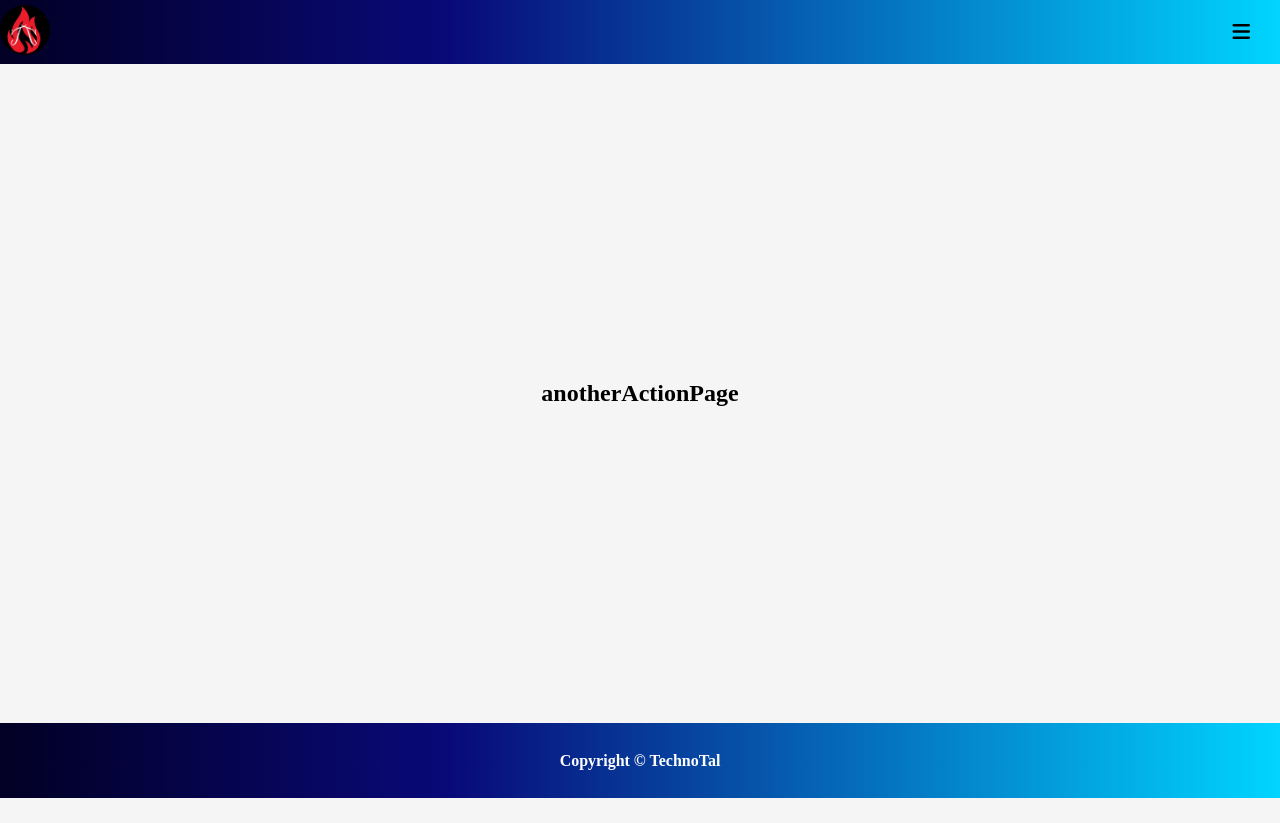
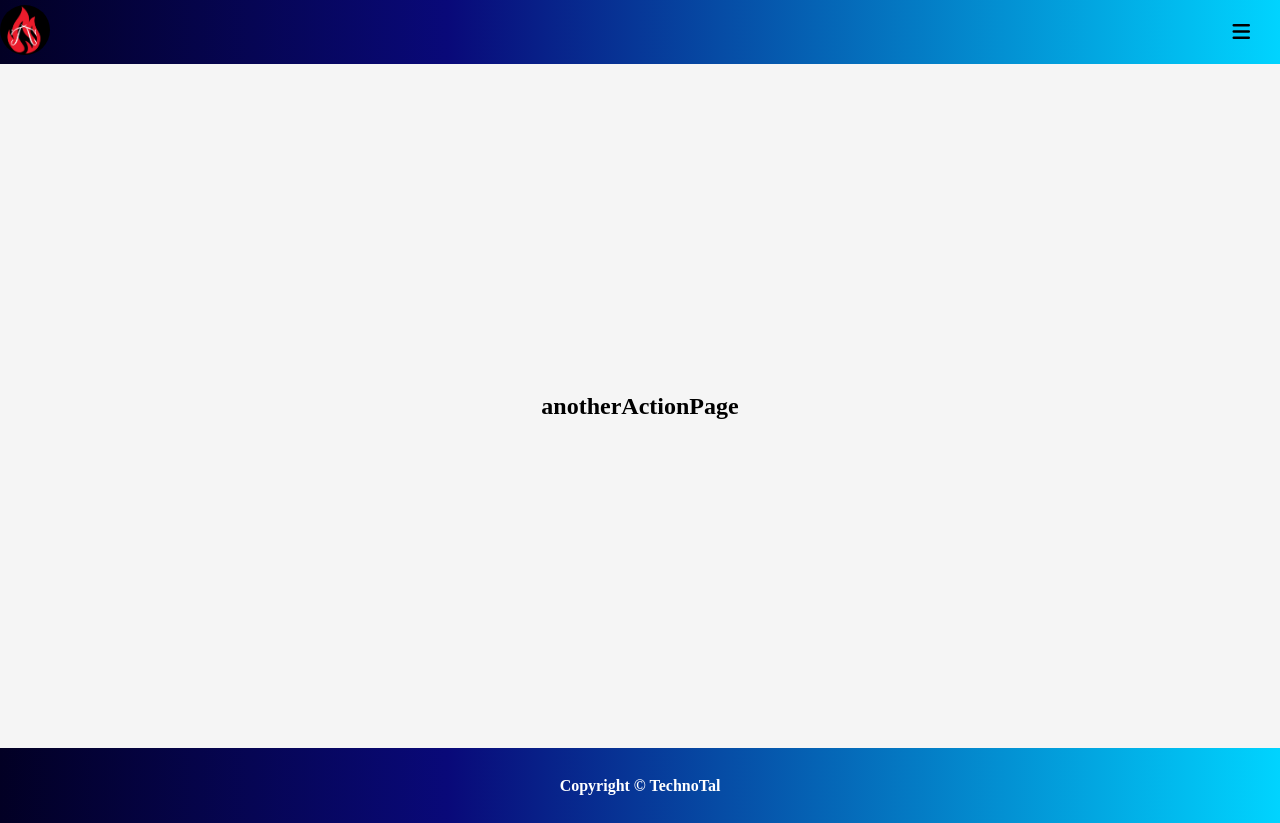
Before and after one commit to MickaelLepicier/TechnoCoin-Wallet, a React (Create React App) app in the folder client/myapp/: page /anotherActionPage in a window 1280 px wide. Before the commit the page ends 800 px from the top, so only its background shows below. Built offline with nearby package versions, Linux system fonts and the light colour scheme.

Commit message:
organizing the code wip

```diff
--- a/client/myapp/src/App.js
+++ b/client/myapp/src/App.js
@@ -3,14 +3,11 @@ import { Home } from "./pages/home/Home.js";
 import { PageTwo } from "./pages/pageTwo/PageTwo.js";
 import { MenuBar } from "./components/menuBar/MenuBar.js";
 import { Footer } from "./components/footer/Footer.js";
-import "./App.css";
 import { ActionPage } from "./pages/actionPage/ActionPage.js";
 import { AnotherActionPage } from "./pages/anotherActionPage/AnotherActionPage.js";
-// import { useState } from "react";
+import "./App.css";
 
 function App() {
-  // const [darkModeOn, setDarkModeOn] = useState(false);
-
   return (
     <div className="app-container">
       <MenuBar />
--- a/client/myapp/src/pages/PageTwo/PageTwo.scss
+++ b/client/myapp/src/pages/PageTwo/PageTwo.scss
@@ -4,7 +4,11 @@
     display: flex;
     align-items: center;
     justify-content: center;
-    height: 82.4vh;
+    height: 85.5vh;
+
+    @media screen and (max-width: 1024px ){
+        height: 86vh;
+    }
 
     @media screen and (max-width: 820px ){
         height: 88vh;
--- a/client/myapp/src/pages/actionPage/ActionPage.scss
+++ b/client/myapp/src/pages/actionPage/ActionPage.scss
@@ -4,7 +4,11 @@
     display: flex;
     align-items: center;
     justify-content: center;
-    height: 82.4vh;
+    height: 85.5vh;
+
+    @media screen and (max-width: 1024px ){
+        height: 86vh;
+    }
 
     @media screen and (max-width: 820px ){
         height: 88vh;
--- a/client/myapp/src/pages/anotherActionPage/AnotherActionPage.scss
+++ b/client/myapp/src/pages/anotherActionPage/AnotherActionPage.scss
@@ -4,7 +4,11 @@
     display: flex;
     align-items: center;
     justify-content: center;
-    height: 82.4vh;
+    height: 85.5vh;
+
+    @media screen and (max-width: 1024px ){
+        height: 86vh;
+    }
 
     @media screen and (max-width: 820px ){
         height: 88vh;
```
Also changed, not shown: 1 other file (tests, documents, lock files or other folders).
